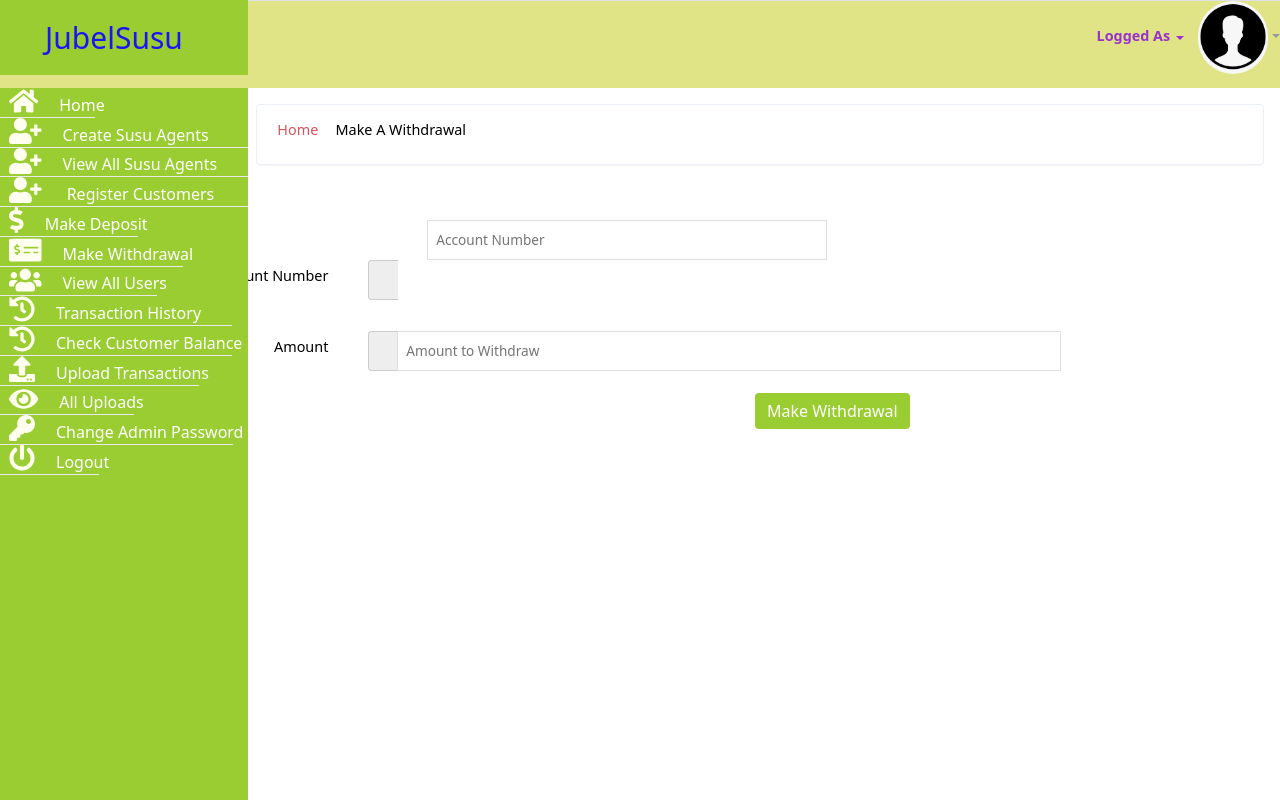
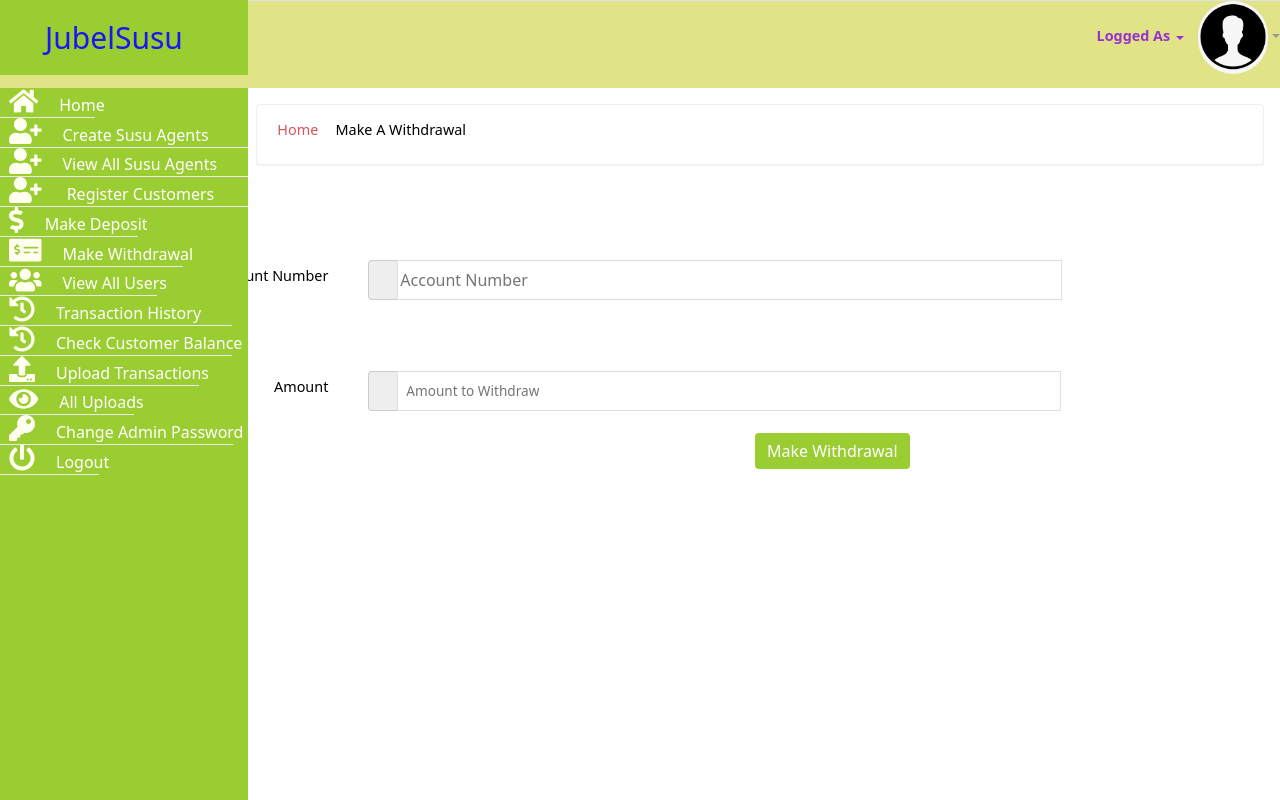
Before and after one commit to Remedy1995/jubelsusu, a React (Create React App) app in the folder client/: page /withdrawal in a window 1280 px wide. Shown: the top 800 px of the page. Built offline with nearby package versions, Linux system fonts and the light colour scheme; no server answers.

Commit message:
first push

```diff
--- a/client/src/withdrawalcustomer.jsx
+++ b/client/src/withdrawalcustomer.jsx
@@ -96,7 +96,7 @@ return(
 									<span className="input-group-addon" id="checkin">
 										<i className="fa fa-envelope-o"></i>
 									</span>
-									<input  style={{position:"relative",top:"40px",left:"-30px"}} type="text" className="form-control1" placeholder="Account Number" id="accountnumber" onChange={userHandler}/>
+									<input  type="text" className="accoun" placeholder="Account Number" id="accountnumber" onChange={userHandler}/>
 								</div>
 
 							</div>
```
Also changed, not shown: 12 other files (tests, documents, lock files or other folders).
